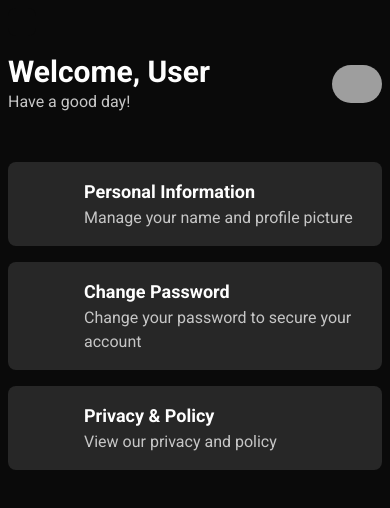
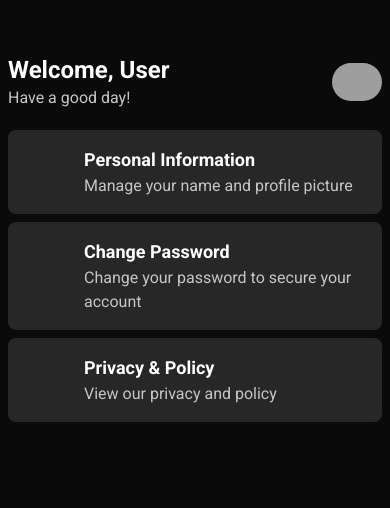
Before and after one commit to nrbnayon/Stream-Lab, a Next.js app: page /settings in a window 390 px wide. Shown: the top 508 px of the page. Built offline with nearby package versions, Linux system fonts and the light colour scheme; grey boxes are pictures that could not be loaded; some icons are missing.

Commit message:
Fixed: responsive issue on settings page

```diff
--- a/app/(roles)/(user)/settings/page.jsx
+++ b/app/(roles)/(user)/settings/page.jsx
@@ -1,10 +1,7 @@
 import ChangePasswordDialog from "@/components/dashboard/change-password-dialog";
 import PersonalInformation from "@/components/dashboard/personal-information";
 import SettingsCard from "@/components/dashboard/settings-card";
-import {
-  LockPasswordIcon,
-  ShieldUserIcon,
-} from "@hugeicons/core-free-icons/index";
+import { ShieldUserIcon } from "@hugeicons/core-free-icons/index";
 import Image from "next/image";
 
 export default function Settings() {
@@ -13,7 +10,7 @@ export default function Settings() {
       {/* Greeting */}
       <div className="flex justify-between items-center">
         <div>
-          <h2 className="text-3xl font-semibold">Welcome, User</h2>
+          <h2 className="text-2xl md:text-3xl font-semibold">Welcome, User</h2>
           <p className="text-secondary-foreground">Have a good day!</p>
         </div>
         <Image
@@ -25,8 +22,8 @@ export default function Settings() {
         />
       </div>
 
-      <div className="mt-12">
-        <div className="grid md:grid-cols-2 lg:grid-cols-3 gap-4 mt-4">
+      <div className="my-5 lg:my-10">
+        <div className="grid md:grid-cols-2 lg:grid-cols-3 gap-2 md:gap-4 mt-4">
           <PersonalInformation />
           <ChangePasswordDialog />
           <SettingsCard
--- a/components/dashboard/change-password-dialog.jsx
+++ b/components/dashboard/change-password-dialog.jsx
@@ -1,7 +1,7 @@
+"use client";
 import { LockPasswordIcon } from "@hugeicons/core-free-icons/index";
 import {
   Dialog,
-  DialogClose,
   DialogContent,
   DialogDescription,
   DialogFooter,
@@ -10,15 +10,13 @@ import {
   DialogTrigger,
 } from "../ui/dialog";
 import SettingsCard from "./settings-card";
-import { Label } from "../ui/label";
-import { Input } from "../ui/input";
+
 import { Button } from "../ui/button";
 import InputField from "../input-field";
 
 export default function ChangePasswordDialog() {
   return (
     <Dialog>
-      <form>
       <DialogTrigger className="w-full">
         <SettingsCard
           title="Change Password"
@@ -33,6 +31,7 @@ export default function ChangePasswordDialog() {
             Your password must be 8-10 character long.
           </DialogDescription>
         </DialogHeader>
+        <form>
           <div className="grid gap-4">
             <InputField
               label="Current Password"
@@ -51,12 +50,12 @@ export default function ChangePasswordDialog() {
             />
           </div>
           <DialogFooter>
-            <Button type="submit" className="w-full">
+            <Button type="submit" className="w-full mt-3">
               Save changes
             </Button>
           </DialogFooter>
+        </form>
       </DialogContent>
-      </form>
     </Dialog>
   );
 }
--- a/components/dashboard/search-with-options.jsx
+++ b/components/dashboard/search-with-options.jsx
@@ -22,7 +22,7 @@ export default function SearchWithOptions({ placeholder, options = [] }) {
         <Input
           placeholder={placeholder ?? "Search Films"}
           type="text"
-          className="pl-8!"
+          className="pl-8! py-1 pr-2 md:p-3"
           value={searchValue}
           onChange={(e) => setSearchValue(e.target.value)}
         />
--- a/components/dashboard/settings-card.jsx
+++ b/components/dashboard/settings-card.jsx
@@ -2,7 +2,7 @@ import { HugeiconsIcon } from "@hugeicons/react";
 
 export default function SettingsCard({ title, description, icon }) {
   return (
-    <div className="bg-secondary p-4 rounded-md flex items-center gap-5">
+    <div className="bg-secondary p-4 rounded-md flex items-center gap-5 h-full">
       <HugeiconsIcon icon={icon} size={40} />
       <div className="text-left">
         <h4 className="text-lg font-semibold">{title}</h4>
--- a/components/dashboard/user/reelbux/transaction-history.jsx
+++ b/components/dashboard/user/reelbux/transaction-history.jsx
@@ -10,14 +10,14 @@ import {
 
 export default function TransactionHistory() {
   return (
-    <div className="my-5 bg-secondary py-10 px-5 rounded-md">
+    <div className="my-5 bg-secondary py-5 md:py-10 px-5 rounded-md">
       <h3 className="text-2xl font-medium">Transaction History</h3>
       <p className="text-secondary-foreground">
         View your transaction history here
       </p>
 
       {/* rendering Table */}
-      <Table className="my-5">
+      <Table className="mt-5">
         <TableHeader>
           <TableRow>
             <TableHead>Source</TableHead>
--- a/components/ui/input.jsx
+++ b/components/ui/input.jsx
@@ -8,7 +8,7 @@ function Input({ className, type, ...props }) {
       type={type}
       data-slot="input"
       className={cn(
-        "file:text-foreground placeholder:text-muted-foreground selection:bg-primary selection:text-primary-foreground border-input flex w-full min-w-0 rounded-md border bg-transparent p-1 md:p-3 text-base shadow-xs transition-[color,box-shadow] outline-none file:inline-flex file:h-7 file:border-0 file:bg-transparent file:font-medium disabled:pointer-events-none disabled:cursor-not-allowed disabled:opacity-50",
+        "file:text-foreground placeholder:text-muted-foreground selection:bg-primary selection:text-primary-foreground border-input flex w-full min-w-0 rounded-md border bg-transparent p-3 text-base shadow-xs transition-[color,box-shadow] outline-none file:inline-flex file:h-7 file:border-0 file:bg-transparent file:font-medium disabled:pointer-events-none disabled:cursor-not-allowed disabled:opacity-50",
         "focus-visible:border-ring",
         "aria-invalid:border-destructive",
         // ✅ hide number input arrows
```
Lines whose indentation alone changed are shown as unchanged.
